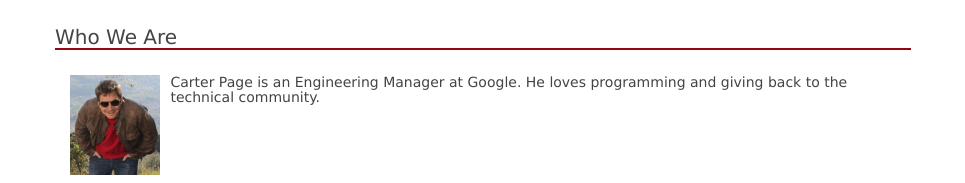
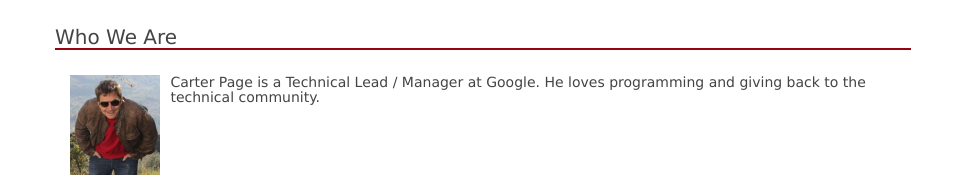
Before and after one commit to skyscreamer/skyscreamer.github.com, a plain HTML site: page index.html in a window 1280 px wide. Shown: the part 567-750 px from the top of the page, without its empty margins (157-1122 px from the left). Drawn offline with Linux system fonts and the light colour scheme.

Commit message:
Update index.html

```diff
--- a/index.html
+++ b/index.html
@@ -61,7 +61,7 @@
 
     <h2>Who We Are</h2>
 
-    <div id="carter" class="profile"><img src="i/carter.jpg" align="left" height="100" /> Carter Page is an Engineering Manager at Google.
+    <div id="carter" class="profile"><img src="i/carter.jpg" align="left" height="100" /> Carter Page is a Technical Lead / Manager at Google.
       He loves programming and giving back to the technical community.</div>
 
     <div id="corby" class="profile"><img src="i/corby.jpg" align="right" height="100" /> Corby Page is the founder of ASP Methods and has been programming
```
